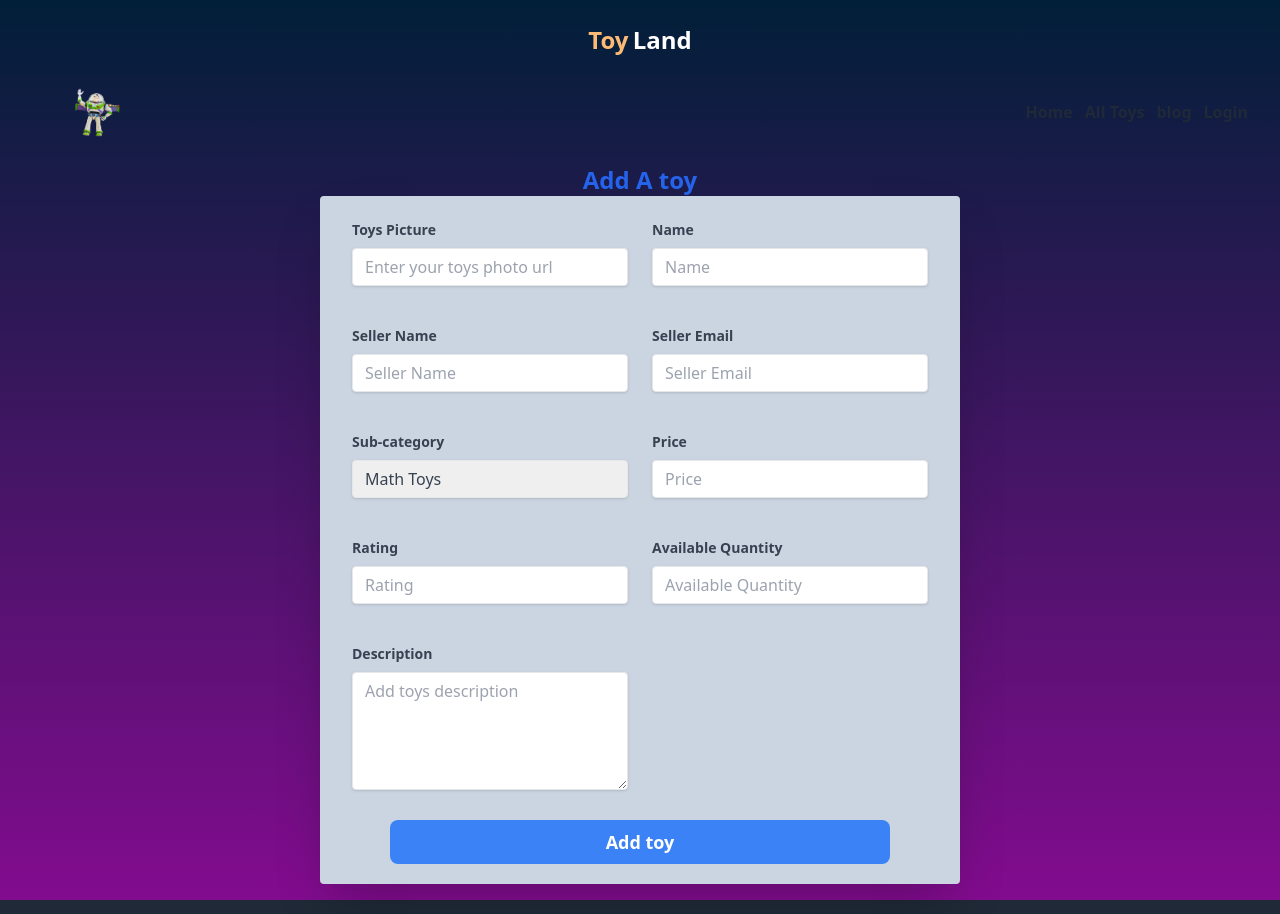
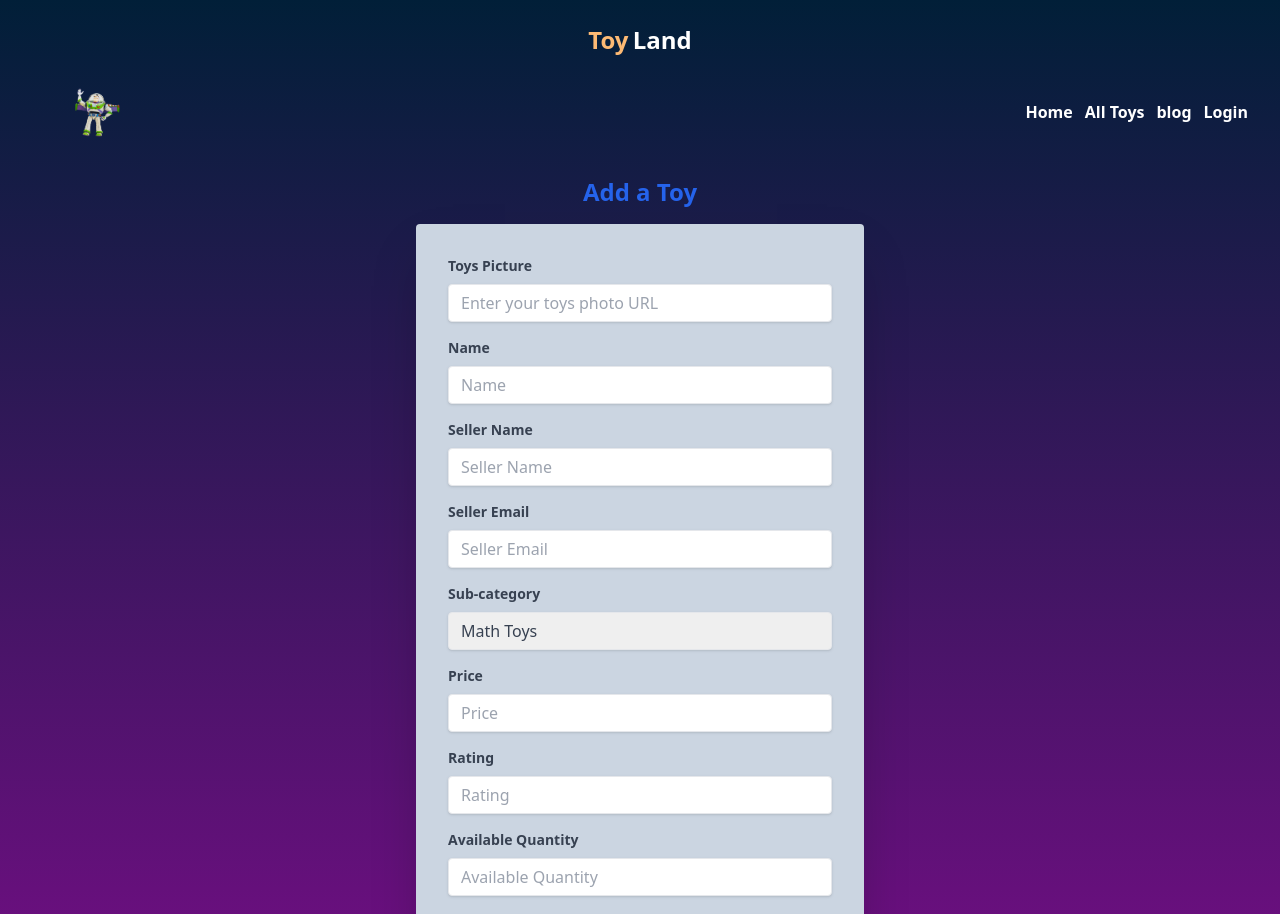
Before and after one commit to Litontripura/ToyLand-clinte, a React (Vite) app: page /addtoy in a window 1280 px wide. Shown: the top 914 px of the page. Built offline with nearby package versions, Linux system fonts and the light colour scheme; no server answers.

Commit message:
i have done the catagory tab

```diff
--- a/src/Components/Shared/Navbar/Navbar.jsx
+++ b/src/Components/Shared/Navbar/Navbar.jsx
@@ -25,7 +25,7 @@ const Navbar = () => {
 
   return (
     <nav className="">
-      <div className="max-w-7xl mx-auto px-10 sm:px-6 lg:px-8">
+      <div className="max-w-7xl mx-auto px-10 sm:px-6 lg:px-8 text-white">
         <div className="flex items-center justify-between h-16">
           <div className="md:ml-10 flex-shrink-0">
             <img className="h-[50px] w-[50px]" src={logo} alt="Logo" />
--- a/src/pages/AddToys/AddToys.jsx
+++ b/src/pages/AddToys/AddToys.jsx
@@ -1,14 +1,12 @@
-
+import React from "react";
 
 const ToyForm = () => {
-
-
-    const handleSubmit =(event)=>{
-        event.preventDefault()
+  const handleSubmit = (event) => {
+    event.preventDefault();
     const form = event.target;
     const photo = form.toysphoto.value;
     const name = form.name.value;
-        const sellerName =form.sellerName.value;
+    const sellerName = form.sellerName.value;
     const sellerEmail = form.sellerEmail.value;
     const category = form.category.value;
     const price = form.price.value;
@@ -16,98 +14,159 @@ const ToyForm = () => {
     const availablequantity = form.rating.value;
     const description = form.description.value;
     const userInfo = {
-            photo, name, sellerName, sellerEmail, category, price, rating, availablequantity, description
-        }
-        fetch('https://assignment-11-server-five-omega.vercel.app/toys',{
-            method:"POST",
-            headers:{
-                "content-type":"application/json"
+      photo,
+      name,
+      sellerName,
+      sellerEmail,
+      category,
+      price,
+      rating,
+      availablequantity,
+      description,
+    };
+    fetch("https://assignment-11-server-five-omega.vercel.app/toys", {
+      method: "POST",
+      headers: {
+        "content-type": "application/json",
       },
-            body:JSON.stringify(userInfo)
+      body: JSON.stringify(userInfo),
     })
-        .then(res=>res.json())
-        .then(data=>{
+      .then((res) => res.json())
+      .then((data) => {
         console.log(data);
-        })
+      });
     console.log(userInfo);
-
-    }
+  };
 
   return (
-
-    <>
-      <form onSubmit={handleSubmit} className="relative pt-5 ">
-        <h1 className="text-center font-bold text-2xl text-blue-600">Add A toy</h1>
-     <div>
-     <div className=' md:grid grid-cols-2 gap-6 bg-slate-300 shadow-2xl rounded px-8 pt-6 pb-8 mb-4 md:w-1/2 lg:w-1/2 mx-auto'>
+    <div className="container mx-auto px-4 py-8">
+      <form onSubmit={handleSubmit} className="max-w-md mx-auto">
+        <h1 className="text-center text-2xl font-bold text-blue-600 mb-4">
+          Add a Toy
+        </h1>
+        <div className="bg-slate-300 shadow-2xl rounded px-8 py-8 mb-4">
           <div className="mb-4">
-        <label className="block text-gray-700 text-sm font-bold mb-2" >
+            <label className="block text-gray-700 text-sm font-bold mb-2">
               Toys Picture
             </label>
-        <input className="shadow appearance-none border rounded w-full py-2 px-3 text-gray-700 leading-tight focus:outline-none focus:shadow-outline" id="toysPhoto"  type="text" name='toysphoto' placeholder="Enter your toys photo url" />
+            <input
+              className="shadow appearance-none border rounded w-full py-2 px-3 text-gray-700 leading-tight focus:outline-none focus:shadow-outline"
+              id="toysPhoto"
+              type="text"
+              name="toysphoto"
+              placeholder="Enter your toys photo URL"
+            />
           </div>
           <div className="mb-4">
-        <label className="block text-gray-700 text-sm font-bold mb-2" htmlFor="name">
+            <label className="block text-gray-700 text-sm font-bold mb-2">
               Name
             </label>
-        <input className="shadow appearance-none border rounded w-full py-2 px-3 text-gray-700 leading-tight focus:outline-none focus:shadow-outline" id="name" name='name' type="text" placeholder="Name" />
+            <input
+              className="shadow appearance-none border rounded w-full py-2 px-3 text-gray-700 leading-tight focus:outline-none focus:shadow-outline"
+              id="name"
+              name="name"
+              type="text"
+              placeholder="Name"
+            />
           </div>
           <div className="mb-4">
-        <label className="block text-gray-700 text-sm font-bold mb-2" htmlFor="seller-name">
+            <label className="block text-gray-700 text-sm font-bold mb-2">
               Seller Name
             </label>
-        <input className="shadow appearance-none border rounded w-full py-2 px-3 text-gray-700 leading-tight focus:outline-none focus:shadow-outline" id="seller-name" name='sellerName' type="text" placeholder="Seller Name" />
+            <input
+              className="shadow appearance-none border rounded w-full py-2 px-3 text-gray-700 leading-tight focus:outline-none focus:shadow-outline"
+              id="seller-name"
+              name="sellerName"
+              type="text"
+              placeholder="Seller Name"
+            />
           </div>
           <div className="mb-4">
-        <label className="block text-gray-700 text-sm font-bold mb-2" htmlFor="seller-email">
+            <label className="block text-gray-700 text-sm font-bold mb-2">
               Seller Email
             </label>
-        <input className="shadow appearance-none border rounded w-full py-2 px-3 text-gray-700 leading-tight focus:outline-none focus:shadow-outline" id="seller-email" name='sellerEmail' type="email" placeholder="Seller Email" />
+            <input
+              className="shadow appearance-none border rounded w-full py-2 px-3 text-gray-700 leading-tight focus:outline-none focus:shadow-outline"
+              id="seller-email"
+              name="sellerEmail"
+              type="email"
+              placeholder="Seller Email"
+            />
           </div>
           <div className="mb-4">
-        <label className="block text-gray-700 text-sm font-bold mb-2" htmlFor="sub-category">
+            <label className="block text-gray-700 text-sm font-bold mb-2">
               Sub-category
             </label>
-        <select name='category' className="shadow appearance-none border rounded w-full py-2 px-3 text-gray-700 leading-tight focus:outline-none focus:shadow-outline" id="sub-category">
-          <option >Math Toys</option>
-          <option className='my-2'>Language Toys</option>
+            <select
+              name="category"
+              className="shadow appearance-none border rounded w-full py-2 px-3 text-gray-700 leading-tight focus:outline-none focus:shadow-outline"
+              id="sub-category"
+            >
+              <option>Math Toys</option>
+              <option>Language Toys</option>
               <option>Science Toys</option>
             </select>
           </div>
           <div className="mb-4">
-        <label className="block text-gray-700 text-sm font-bold mb-2" htmlFor="price">
+            <label className="block text-gray-700 text-sm font-bold mb-2">
               Price
             </label>
-        <input className="shadow appearance-none border rounded w-full py-2 px-3 text-gray-700 leading-tight focus:outline-none focus:shadow-outline" id="price" name='price' type="text" placeholder="Price" />
+            <input
+              className="shadow appearance-none border rounded w-full py-2 px-3 text-gray-700 leading-tight focus:outline-none focus:shadow-outline"
+              id="price"
+              name="price"
+              type="text"
+              placeholder="Price"
+            />
           </div>
           <div className="mb-4">
-        <label className="block text-gray-700 text-sm font-bold mb-2" htmlFor="rating">
+            <label className="block text-gray-700 text-sm font-bold mb-2">
               Rating
             </label>
-        <input className="shadow appearance-none border rounded w-full py-2 px-3 text-gray-700 leading-tight focus:outline-none focus:shadow-outline" id="rating" type="number" name='rating' step="0.1" min="0" max="5" placeholder="Rating" />
+            <input
+              className="shadow appearance-none border rounded w-full py-2 px-3 text-gray-700 leading-tight focus:outline-none focus:shadow-outline"
+              id="rating"
+              type="number"
+              name="rating"
+              step="0.1"
+              min="0"
+              max="5"
+              placeholder="Rating"
+            />
           </div>
           <div className="mb-4">
-        <label className="block text-gray-700 text-sm font-bold mb-2" >
+            <label className="block text-gray-700 text-sm font-bold mb-2">
               Available Quantity
             </label>
-        <input className="shadow appearance-none border rounded w-full py-2 px-3 text-gray-700 leading-tight focus:outline-none focus:shadow-outline" id="quantity" type="number" name='availablequantity' min="0" placeholder="Available Quantity" />
+            <input
+              className="shadow appearance-none border rounded w-full py-2 px-3 text-gray-700 leading-tight focus:outline-none focus:shadow-outline"
+              id="quantity"
+              type="number"
+              name="availablequantity"
+              min="0"
+              placeholder="Available Quantity"
+            />
           </div>
           <div className="mb-4">
-        <label className="block text-gray-700 text-sm font-bold mb-2 w-full" htmlFor="description">
+            <label className="block text-gray-700 text-sm font-bold mb-2 w-full">
               Description
             </label>
-        <textarea className="shadow appearance-none border rounded w-full py-2 px-3 text-gray-700 leading-tight focus:outline-none focus:shadow-outline mb-10" id="description" name='description' placeholder="Add toys description" rows="5" />
-      </div>
-
+            <textarea
+              className="shadow appearance-none border rounded w-full py-2 px-3 text-gray-700 leading-tight focus:outline-none focus:shadow-outline mb-2"
+              id="description"
+              name="description"
+              placeholder="Add toy description"
+              rows="5"
+            />
           </div>
         </div>
-      <div className='absolute text-center  bottom-0 w-full py-5 '>
-       <button className='p-2 rounded-lg text-lg font-bold text-white w-[500px] bg-blue-500 mx-auto' type="submit">Add toy</button>
+        <div className="text-center">
+          <button className="p-3 rounded-lg text-lg font-bold text-white bg-blue-500 w-full md:w-1/2 mx-auto" type="submit">
+            Add Toy
+          </button>
         </div>
-
       </form>
-
-    </>
+    </div>
   );
 };
 
--- /dev/null
+++ b/src/pages/Home/Home/Banner.jsx
@@ -0,0 +1,22 @@
+import React from 'react';
+
+const Banner = () => {
+    return (
+        <section className="relative py-20">
+        <div className="bg-gradient-to-r from-blue-500 to-purple-500 absolute inset-0 opacity-100 hover:opacity-60 transition-opacity duration-300"></div>
+        <div className="container mx-auto px-4 relative">
+          <h1 className="text-4xl lg:text-6xl text-white font-bold mb-4">
+            Welcome to the Disney Dolls Marketplace
+          </h1>
+          <p className="text-lg lg:text-xl text-white mb-8">
+            Find your favorite Disney dolls and add magic to your collection.
+          </p>
+          <button className="bg-white text-purple-500 hover:bg-purple-500 hover:text-white px-6 py-3 rounded-full font-medium">
+            Explore Now
+          </button>
+        </div>
+      </section>
+    );
+};
+
+export default Banner;
```
Also changed, not shown: src/pages/Home/Home/Home.jsx (+27 -37 lines). Lines whose indentation alone changed are shown as unchanged.
